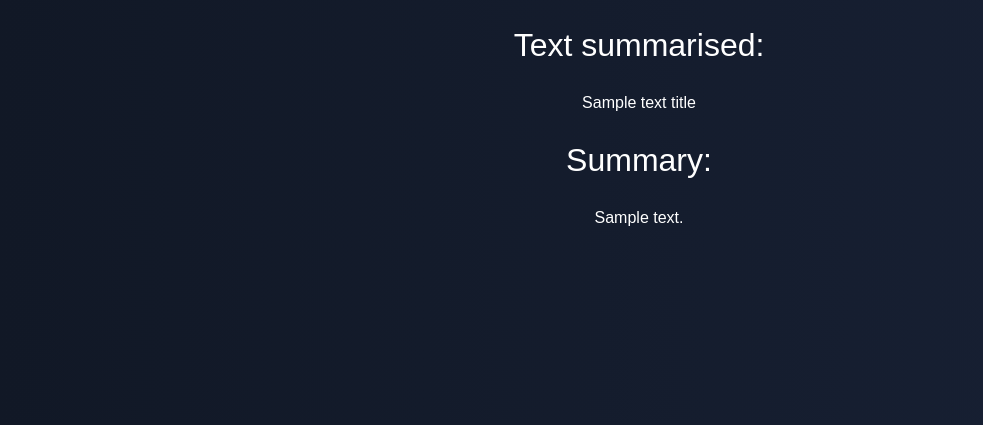
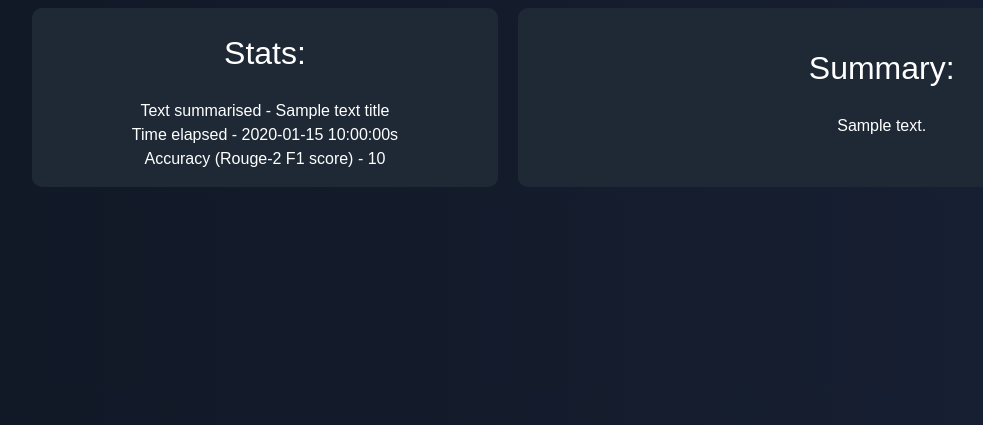
Before and after one commit to Kaziksobo/summarizer_web_app, a Flask app: template templates/summary.html in a window 1280 px wide. Shown: the top 425 px of the page, without its empty margins (1-984 px from the left). Run offline with Flask 2, Linux system fonts and the light colour scheme; the template is opened without the code that fills it: most values are stand-ins (such as "Sample title", 1, 10 or a date in 2020).

Commit message:
updated summary page

```diff
--- a/static/styles.css
+++ b/static/styles.css
@@ -30,14 +30,14 @@ a:hover {
     align-items: stretch;
     gap: 20px;
 }
-.explanation {
+.explanation, .summary {
     width: 60%;
     margin-right: 2%;
     padding: 15px;
     background-color: #1F2936;
     border-radius: 10px;
 }
-.form {
+.form, .stats {
     width: 40%;
     margin-left: 2%;
     background-color: #1F2936;
@@ -71,6 +71,5 @@ input[type=submit] {
     background-image: linear-gradient(to top right, #08772b, #087777);
 }
 input[type=submit]:hover {
-    /* background-image: linear-gradient(to top right, #ef4444, #fbbf24); */
     background-image: linear-gradient(to top right, #0ca73d, #0ca7a7);
 }
--- a/templates/summary.html
+++ b/templates/summary.html
@@ -4,19 +4,28 @@
         <meta charset="utf-8">
         <title>Summary</title>
         <link rel="stylesheet" href="static/styles.css">
+        <link rel="icon" type="image/x-icon" href="/static/favicon.ico">
     </head>
     <body>
+        <div class="flex-container">
+            <div class="stats">
                 <h1>
-            Text summarised:
+                    Stats:
                 </h1>
                 <p>
-            {{ text_title }}
+                    Text summarised - {{ text_title }}<br>
+                    Time elapsed - {{ time }}s<br>
+                    Accuracy (Rouge-2 F1 score) - {{ score }}
                 </p>
+            </div>
+            <div class="summary">
                 <h1>
                     Summary:
                 </h1>
                 <p>
                     {{ summary }}
                 </p>
+            </div>
+        </div>
     </body>
 </html>
```
Lines whose indentation alone changed are shown as unchanged.
